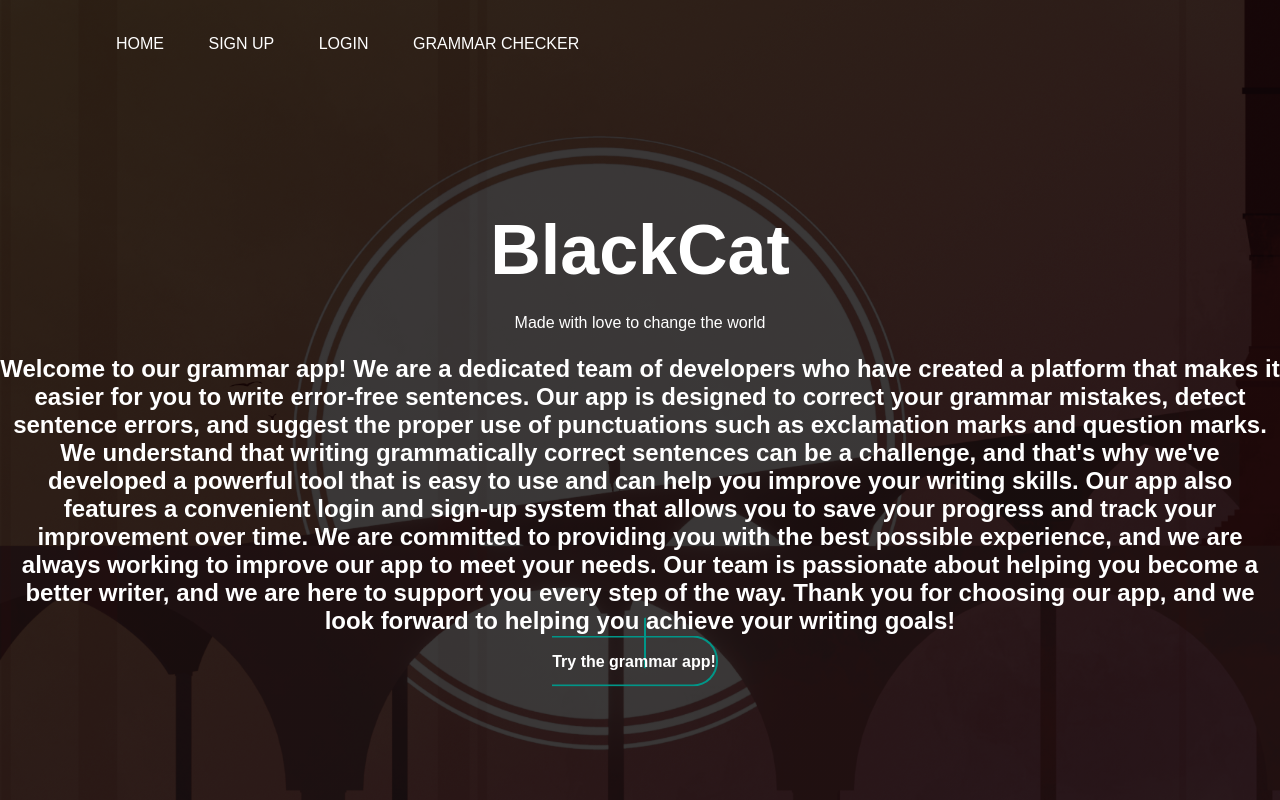
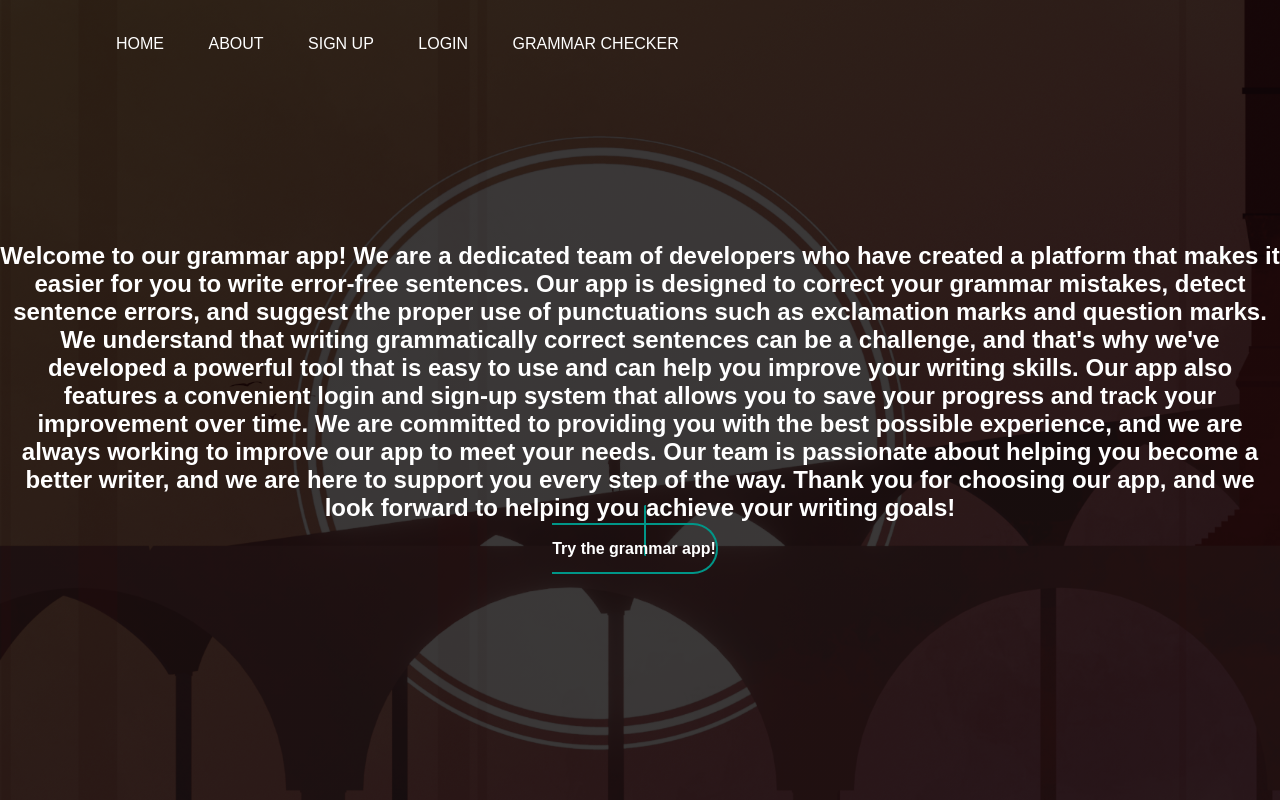
Before and after one commit to jimmydin7/Grammar-App, a Flask app: page /about in a window 1280 px wide. Run offline with Flask 3, Linux system fonts and the light colour scheme.

Commit message:
Some random clean ups - next is the big bug

```diff
--- a/templates/app.html
+++ b/templates/app.html
@@ -1,6 +1,7 @@
 {% extends 'base.html' %}
 
 {% block body %}
+<!--This is /grammar-->
 
 <!-- <p id="input_description">Enter the text you want to correct here</p>
 <form id="input_label" action="/" method="POST">
--- a/templates/base.html
+++ b/templates/base.html
@@ -1,30 +1,4 @@
 <!DOCTYPE html>
-<!-- <html>
-    <head>
-        <title>Grammar App</title>
-        <link rel="stylesheet" href='/static/css/style.css' />
-        <link rel="stylesheet" href='/static/css/thbopscode.css' />
-    </head>
-    <body>
-        <div class="top-bar">
-            <a href="/" class="invisible-button generic-text">Home</a>
-            <a href="/about" class = "invisible-button generic-text">About</a>
-            {% if user == None %}
-                <a href="/signup" class="invisible-button generic-text">Sign up</a>
-                <a href="/login" class="invisible-button generic-text">Login</a>
-            {% else %}
-            {% if user['permission-level'] > 0 %}
-                <a href="/admin/dashboard" class="invisible-button generic-text">Admin</a>
-            {% endif %}
-                <a href="/logout" class="invisible-button generic-text">Logout</a>
-                <text>Hello {{ user['name'] }}!</text>
-            {% endif %}
-        </div>
-        <br>
-        <h1 id="title">Grammar App</h1>
-        <h2 id="small_title">The app that was made with love to change the world</h2>
-    </body>
-</html> -->
 <html>
 <head>
     {% block head %}{% endblock %}
@@ -37,6 +11,7 @@
 
             <ul>
                 <li><a href="/">Home</a></li>
+                <li><a href="/about">About</a></li>
                 {% if user == None %}
                     <li><a href="/signup">Sign up</a></li>
                     <li><a href="/login">Login</a></li>
@@ -52,8 +27,6 @@
         </div>
     </div>
     <div class="content">
-        <h1>BlackCat</h1>
-        <p>Made with love to change the world</p>
         {% block body %}{% endblock %}
     </div>
 </body>
--- a/templates/index.html
+++ b/templates/index.html
@@ -1,6 +1,8 @@
 {% extends 'base.html' %}
 
 {% block body %}
+<h1>BlackCat</h1>
+    <p>Made with love to change the world</p>
 <div>
     <button class="generic-button" id="to-app"><span class="generic-button-span"></span>GRAMMAR CHECKER</button>
     <button class="generic-button" id="support"><span class="generic-button-span"></span>SUPPORT US</button>
```
